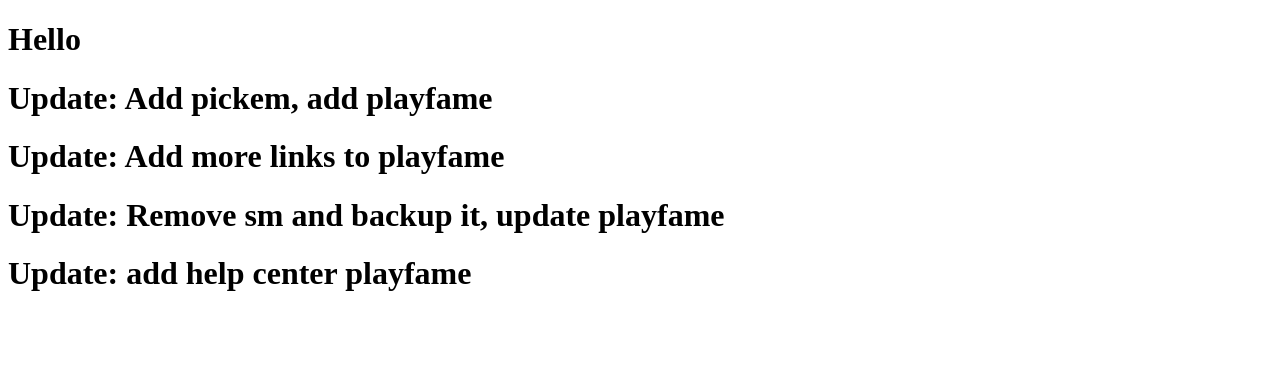
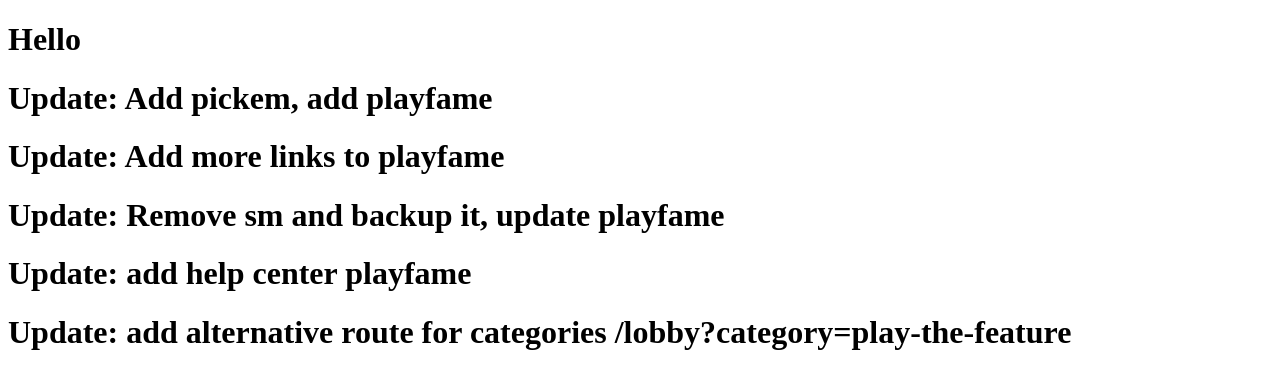
Before and after one commit to oleust/oleust.github.io, a plain HTML site: page index.html in a window 1280 px wide. Drawn offline with Linux system fonts and the light colour scheme.

Commit message:
add alternative route for categories

```diff
--- a/index.html
+++ b/index.html
@@ -4,3 +4,6 @@
 <h1>Update: Add more links to playfame</h1>
 <h1>Update: Remove sm and backup it, update playfame</h1>
 <h1>Update: add help center playfame</h1>
+<h1>
+  Update: add alternative route for categories /lobby?category=play-the-feature
+</h1>
```
Also changed, not shown: 1 other file.
